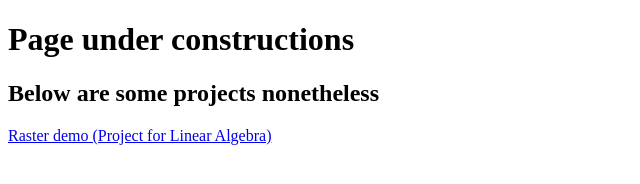
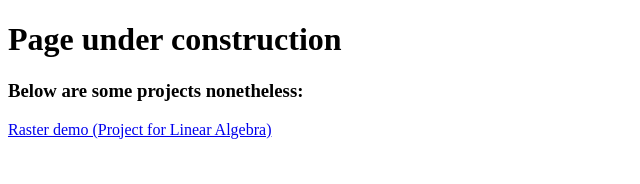
Before and after one commit to kquote03/kquote03.github.io, a plain HTML site: page index.html in a window 1280 px wide. Shown: the whole page, without its empty margins (0-640 px from the left). Drawn offline with Linux system fonts and the light colour scheme.

Commit message:
Update index.html

```diff
--- a/index.html
+++ b/index.html
@@ -6,8 +6,8 @@
   </head>
 
   <body>
-    <h1>Page under constructions</h1>
-    <h2>Below are some projects nonetheless</h2>
+    <h1>Page under construction</h1>
+    <h3>Below are some projects nonetheless:</h3>
     <a href="raster/Raster.html">Raster demo (Project for Linear Algebra)</a>
   </body>
 
```
